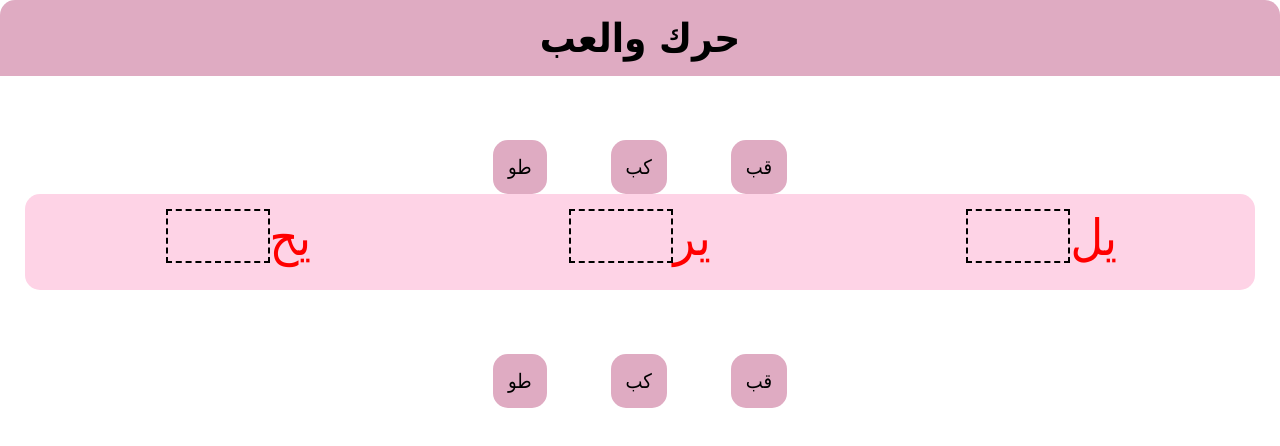
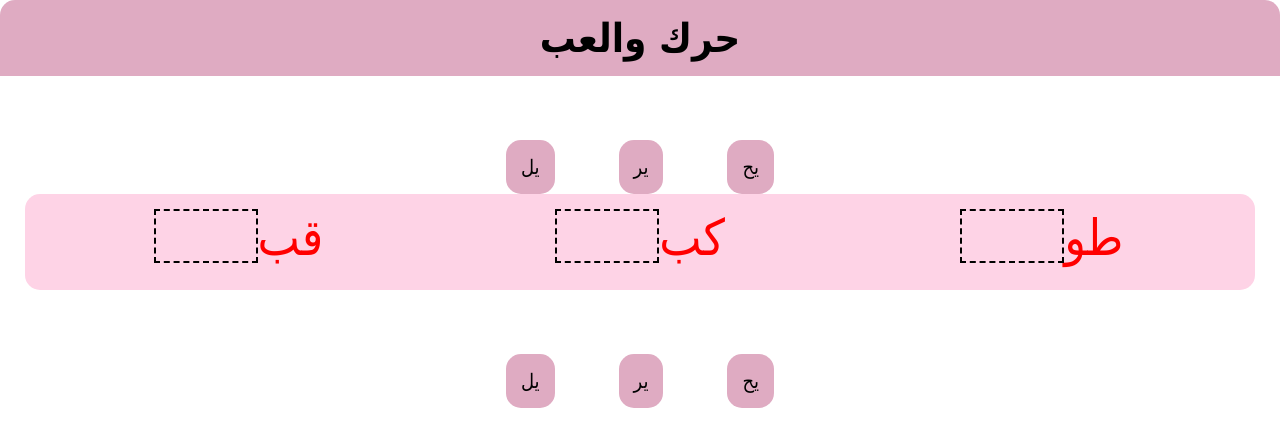
Before and after one commit to hackthefutureofeducation/Draganddrop.widget, a plain HTML site: page index.html in a window 1280 px wide. Drawn offline with Linux system fonts and the light colour scheme.

Commit message:
Updated the py script

```diff
--- a/index.html
+++ b/index.html
@@ -23,39 +23,42 @@
             </div>
             <aside>
 
-            <div class="item" draggable="true" data-answer="0.9831015807563035">
-                طو
+
+
+            <div class="item" draggable="true" data-answer="0.7305550394696966">
+                يل
             </div>
 
-            <div class="item" draggable="true" data-answer="0.9219314419413394">
-                كب
+            <div class="item" draggable="true" data-answer="0.049373307169982894">
+                ير
             </div>
 
-            <div class="item" draggable="true" data-answer="0.09441434464176446">
-                قب
+            <div class="item" draggable="true" data-answer="0.3372451889724054">
+                يح
             </div>
 
             </aside>
             <div class="container-box">
 
+
             <div class="item-list">
-                    <p>يل</p>
+                    <p>طو</p>
                     <div class="dropzone" ondragover="allowDrop(event)">
-                        <div class="box" data-answer="0.9831015807563035"></div>
+                        <div class="box" data-answer="0.7305550394696966"></div>
                     </div>
                 </div>
 
             <div class="item-list">
-                    <p>ير</p>
+                    <p>كب</p>
                     <div class="dropzone" ondragover="allowDrop(event)">
-                        <div class="box" data-answer="0.9219314419413394"></div>
+                        <div class="box" data-answer="0.049373307169982894"></div>
                     </div>
                 </div>
 
             <div class="item-list">
-                    <p>يح</p>
+                    <p>قب</p>
                     <div class="dropzone" ondragover="allowDrop(event)">
-                        <div class="box" data-answer="0.09441434464176446"></div>
+                        <div class="box" data-answer="0.3372451889724054"></div>
                     </div>
                 </div>
 
@@ -64,16 +67,17 @@
 
             <aside>
 
-            <div class="item" draggable="true" data-answer="0.9831015807563035">
-                طو
+
+            <div class="item" draggable="true" data-answer="0.7305550394696966">
+                يل
             </div>
 
-            <div class="item" draggable="true" data-answer="0.9219314419413394">
-                كب
+            <div class="item" draggable="true" data-answer="0.049373307169982894">
+                ير
             </div>
 
-            <div class="item" draggable="true" data-answer="0.09441434464176446">
-                قب
+            <div class="item" draggable="true" data-answer="0.3372451889724054">
+                يح
             </div>
 
 
```
Also changed, not shown: 1 other file.
